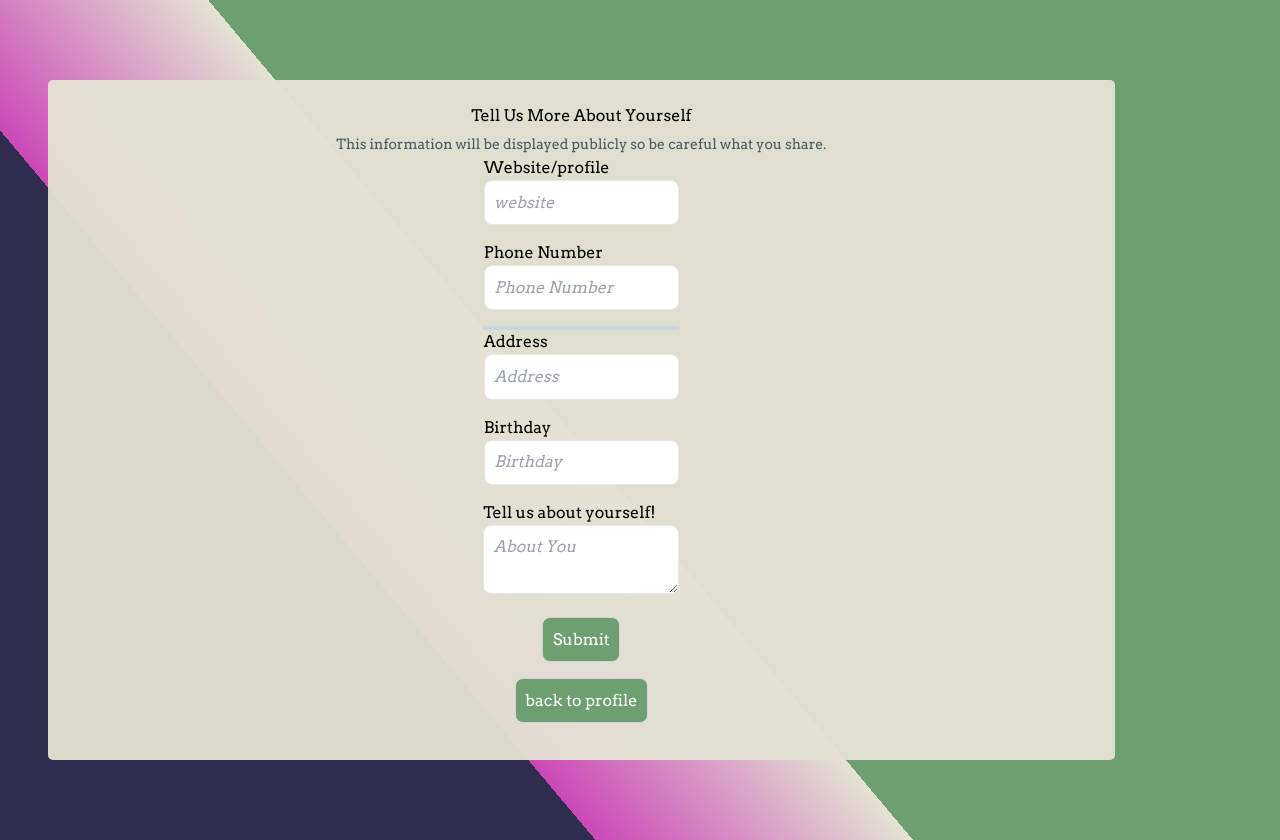
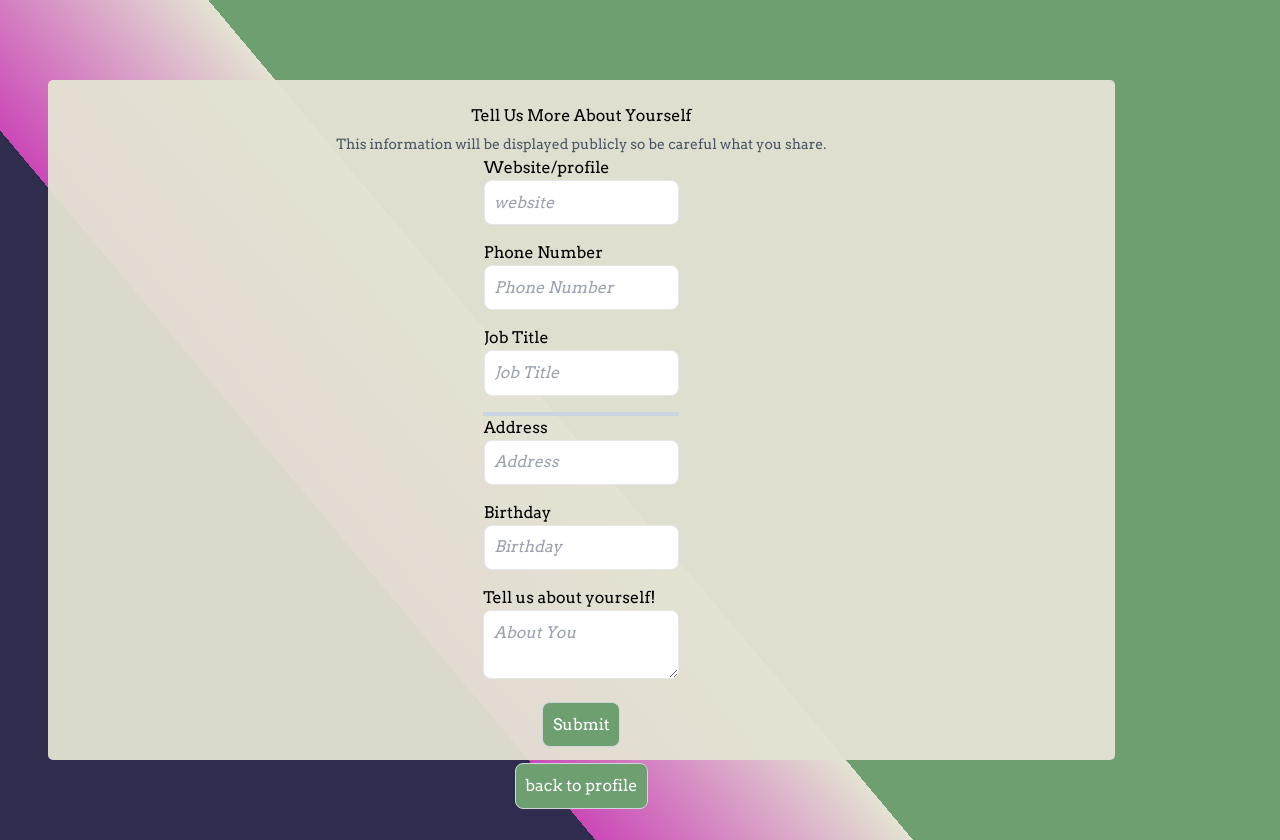
Before and after one commit to Adamwest023/NextjsTutorial, a Next.js app: page /updateuserinfo in a window 1280 px wide. Built offline with nearby package versions, Linux system fonts and the light colour scheme.

Commit message:
updated useEffect on page load for profile

```diff
--- a/src/app/api/users/updateuserinfo/route.ts
+++ b/src/app/api/users/updateuserinfo/route.ts
@@ -9,26 +9,29 @@ connect()
 export async function POST(request: NextRequest) {
   try {
     const reqBody = await request.json();
+    console.log(reqBody);
+
     const userId = await getDataFromToken(request);
-    const {website,phoneNumber,address,birthday,about} = reqBody
+    const { website, phoneNumber, address, birthday, about, profession } = reqBody
     // const { token, , email } = reqBody
     console.log(reqBody);
     console.log(userId);
 
     //check if there is a user
-    const user = await User.findOne({_id:userId})
+    const user = await User.findOne({ _id: userId })
     console.log(user);
 
     if (!user) {
       return NextResponse.json({ error: "Email is not correct" }, { status: 400 });
     }
+    // updatetes user info not letting logic erase data
+    if (website !== "") { user.website = website }
+    if (phoneNumber !== "") { user.phoneNumber = phoneNumber }
+    if (address !== "") { user.address = address }
+    if (birthday !== "") { user.birthday = birthday }
+    if (about !== "") { user.about = about }
+    if (profession !== "") { user.profession = profession }
 
-    //updates users info
-    user.website = website
-    user.phoneNumber = phoneNumber
-    user.address = address
-    user.birthday = birthday
-    user.about = about
     //saves the user's info
     await user.save()
     console.log(user.website);
--- a/src/app/profile/page.tsx
+++ b/src/app/profile/page.tsx
@@ -4,14 +4,22 @@ import Link from "next/link"
 import React, { useEffect, useState } from "react";
 import { useRouter } from "next/navigation";
 import toast, { Toaster } from "react-hot-toast";
+import { set } from "mongoose";
 
 
 export default function ProfilePage() {
     const router = useRouter();
     const [data, setData] = useState("loading");
     const [email, setEmail] = useState("loading");
-    const [loading, setLoading] = React.useState(false);
-    const [user, setUser] = React.useState("nothing");
+    const [loading, setLoading] = React.useState(true);
+    const [user, setUser] = React.useState({
+        username: "",
+        about: "",
+        website: "",
+        phoneNumber: "",
+        address: "",
+        email: "",
+    });
     const [updateUser, setUpdateUser] = React.useState({
         _id: "",
         email: "",
@@ -52,7 +60,7 @@ export default function ProfilePage() {
             router.push("/updateuserinfo");
             <Link href={{
                 pathname: "/updateuserinfo",
-                query:response.data.email
+                query: response.data.email
             }}></Link>
         } catch (error: any) {
             console.log("error", error.message);
@@ -63,11 +71,12 @@ export default function ProfilePage() {
     }
 
 
-
-    //calls user data function on page load
     useEffect(() => {
-        window.addEventListener("load", getUserDetails());
-    }, []);
+        if (loading) {
+            getUserDetails();
+            setLoading(false);
+        }
+    })
 
     return (
         <div className=" flexDis flex-wrap"  >
@@ -86,7 +95,7 @@ export default function ProfilePage() {
                     <div className="basis-1/3 pl-6 rounded border-slate-400 border-solid border-2">This is for profile picture</div>
                     <div className="detailBox ">
                         <h2><span>Details</span></h2>
-                        <p>Lorem ipsum dolor sit amet consectetur, adipisicing elit. Culpa, nam nobis placeat nihil omnis nesciunt mollitia. Quo enim quibusdam nemo delectus necessitatibus pariatur aliquam distinctio autem, veritatis quam? Vero, natus.</p>
+                        <p>{loading ? "loading" : user.about}</p>
                     </div>
                     <div className="detailBox"><h2>
                         <span>Skills</span></h2>
@@ -101,7 +110,7 @@ export default function ProfilePage() {
                 <div className=" profileBox2">
                     <div className="detailBox2">
                         <div className="infoTab "><h2>{user.username}</h2><p>profession</p></div>
-                        <div className="infoTab"><h3>area</h3></div>
+                        <div className="infoTab"><h3>{user.address}</h3></div>
                         <div>
 
                         </div>
@@ -113,7 +122,10 @@ export default function ProfilePage() {
                         </h2>
                         <h3>Contact Information</h3>
                         <ul>
-                            <li><span >Phone:</span></li><li><span>Address:</span></li><li><span>E-mail:</span></li><li><span>Site:</span>{user.website}</li>
+                            <li><span >Phone:</span>{user.phoneNumber}
+                            </li><li><span>Address:</span>{user.address}</li>
+                            <li><span>E-mail:</span>{user.email}</li>
+                            <li><span>Site:</span>{user.website}</li>
                             <h3>basic Information</h3>
                             <li><span></span></li><li><span></span></li>
                         </ul>
--- a/src/app/updateuserinfo/page.tsx
+++ b/src/app/updateuserinfo/page.tsx
@@ -17,6 +17,7 @@ export default function AddUserInfo() {
                 address: "",
                 birthday: "",
                 about: "",
+                profession:"",
         });
 
         //updating the user's new information
@@ -74,6 +75,22 @@ export default function AddUserInfo() {
                                                                                 value={user.phoneNumber}
                                                                                 onChange={(e) => setUser({ ...user, phoneNumber: e.target.value })}
                                                                                 placeholder="Phone Number"
+                                                                        />
+
+                                                                </div>
+
+                                                        </div>
+                                                </div>
+                                                <div className=" flex flex-col">
+                                                        <label htmlFor="Job Title">Job Title</label>
+                                                        <div>
+                                                                <div>
+                                                                        <input className="input"
+                                                                                id="phoneNumber"
+                                                                                type="text"
+                                                                                value={user.profession}
+                                                                                onChange={(e) => setUser({ ...user, profession: e.target.value })}
+                                                                                placeholder="Job Title"
                                                                         />
 
                                                                 </div>
--- a/src/models/userModel.js
+++ b/src/models/userModel.js
@@ -16,9 +16,13 @@ const userSchema = new mongoose.Schema({
         type: String,
         required: [true, "Please provide a password"],
     },
-    phone: {
+    phoneNumber: {
         type: Number,
         required: false
+    },
+    profession: {
+        type: String,
+        required:false
     },
     address: {
         type: String,
```
